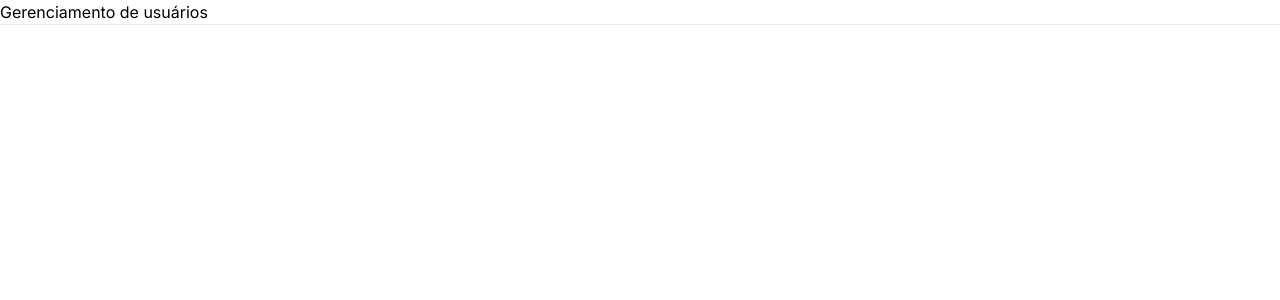
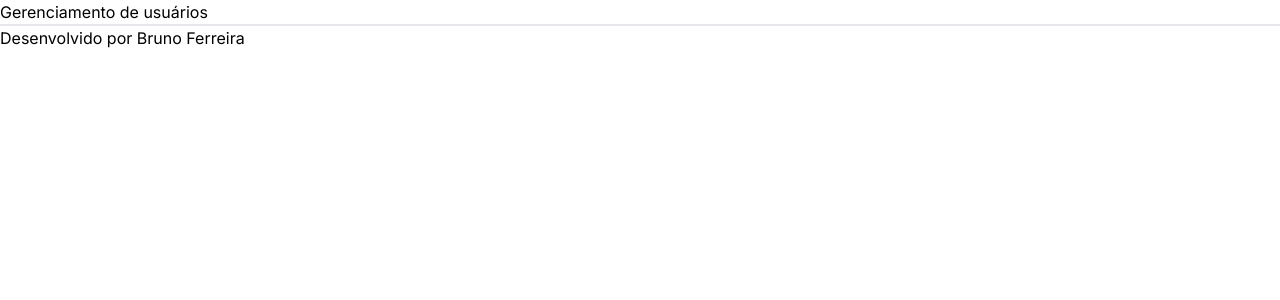
Before and after one commit to BrunoFerreira95/manterusuarios, a Next.js app: page / in a window 1280 px wide. Shown: the top 300 px of the page. Built offline with nearby package versions, Linux system fonts and the light colour scheme.

Commit message:
feat: user: adding footer

```diff
--- a/src/app/user/page.tsx
+++ b/src/app/user/page.tsx
@@ -7,6 +7,10 @@ const UserHome = () => {
       <h1>Gerenciamento de usuários</h1>
     </header>
       <hr />
+      <hr />
+    <footer>
+      <span>Desenvolvido por Bruno Ferreira</span>
+    </footer>
     </>
   )
 }
```
